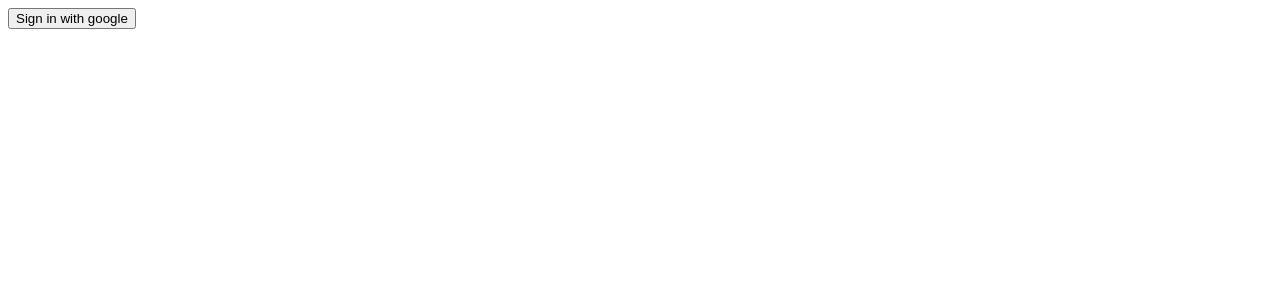
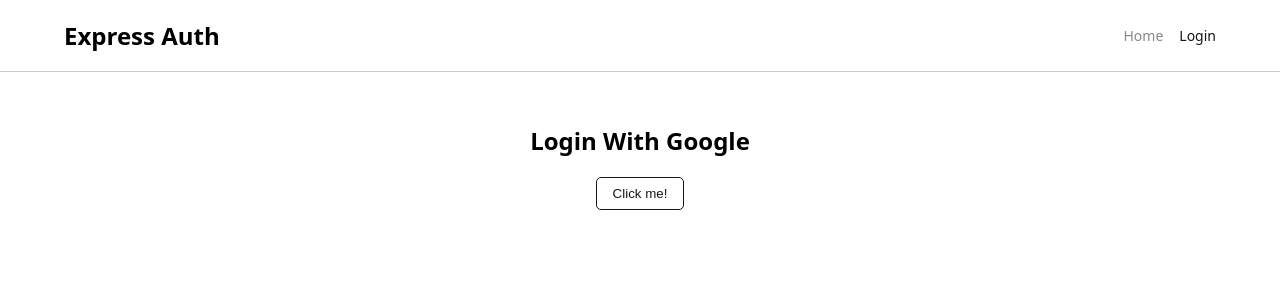
Before and after one commit to YuriiBroslavskyi/Broslavskyi.University.Online-Gaming-Tournament-Platform, a React (Create React App) app in the folder client/: page /login in a window 1280 px wide. Shown: the top 300 px of the page. Built offline with nearby package versions, Linux system fonts and the light colour scheme; no server answers.

Commit message:
add several routes to client app; add styles

```diff
--- a/client/package.json
+++ b/client/package.json
@@ -9,6 +9,7 @@
     "axios": "^1.6.7",
     "react": "^18.2.0",
     "react-dom": "^18.2.0",
+    "react-router-dom": "^6.22.3",
     "react-scripts": "5.0.1",
     "web-vitals": "^2.1.4"
   },
--- a/client/src/app/App.js
+++ /dev/null
@@ -1,36 +0,0 @@
-import { useEffect, useState } from 'react';
-import axios from 'axios';
-
-function App() {
-    const [isLoggedIn, setIsLoggedIn] = useState(false);
-
-    const handleGoogleAuth = async () => {
-        window.open('http://localhost:3001/auth/google', '_self');
-    };
-
-    useEffect(() => {
-        if (!isLoggedIn)
-            axios
-                .get('http://localhost:3001/auth/account', {
-                    withCredentials: true,
-                })
-                .then((res) => {
-                    if (res?.data) console.log(res.data);
-                    setIsLoggedIn(true);
-                })
-                .catch((e) => {
-                    console.log(e);
-                });
-        else return;
-    }, [isLoggedIn]);
-
-    return (
-        <main>
-            <button onClick={() => handleGoogleAuth().then()}>
-                Sign in with google
-            </button>
-        </main>
-    );
-}
-
-export default App;
--- /dev/null
+++ b/client/src/app/App.jsx
@@ -0,0 +1,15 @@
+import { Outlet } from 'react-router-dom';
+import { Header } from '../components/Header';
+
+function App() {
+    return (
+        <>
+            <Header />
+            <main>
+                <Outlet />
+            </main>
+        </>
+    );
+}
+
+export default App;
--- /dev/null
+++ b/client/src/components/Header.jsx
@@ -0,0 +1,32 @@
+import React from 'react';
+import { NavLink } from 'react-router-dom';
+
+export const Header = () => {
+    return (
+        <header className='navbar'>
+            <h1 className='navbar__logo'>Express Auth</h1>
+            <nav className='navbar__menu'>
+                <NavLink
+                    to='/'
+                    className={({ isActive }) =>
+                        isActive
+                            ? 'navbar__link navbar__link--active'
+                            : 'navbar__link'
+                    }
+                >
+                    Home
+                </NavLink>
+                <NavLink
+                    to='/login'
+                    className={({ isActive }) =>
+                        isActive
+                            ? 'navbar__link navbar__link--active'
+                            : 'navbar__link'
+                    }
+                >
+                    Login
+                </NavLink>
+            </nav>
+        </header>
+    );
+};
--- /dev/null
+++ b/client/src/css/main.css
@@ -0,0 +1,101 @@
+*,
+*::before,
+*::after {
+    box-sizing: border-box;
+}
+
+body {
+    font-family: system-ui, sans-serif;
+    margin: 0;
+}
+
+main {
+    padding: 2.5% 10%;
+}
+
+header {
+    padding: 1.5% 5%;
+}
+
+a {
+    text-decoration: none;
+}
+
+.navbar {
+    display: flex;
+    justify-content: space-between;
+    align-items: center;
+    border-block-end: 1px solid #ccc;
+}
+
+.navbar__logo {
+    font-size: 1.5rem;
+    margin: 0;
+}
+
+.navbar__menu {
+    display: flex;
+    gap: 1rem;
+}
+
+.navbar__link {
+    font-size: 0.875rem;
+    color: #888;
+    transition: all 250ms;
+}
+
+.navbar__link:hover,
+.navbar__link--active {
+    color: #161616;
+}
+
+.profile {
+    inline-size: max-content;
+    padding: 1.5rem 1rem;
+    margin: 0 auto;
+    border: 1px solid #ccc;
+    border-radius: 5px;
+    box-shadow: 0px 0px 30px rgba(0, 0, 0, 0.05);
+    text-align: center;
+}
+
+.profile__picture {
+    display: block;
+    inline-size: 64px;
+    aspect-ratio: 1;
+    object-fit: cover;
+    border-radius: 50%;
+    border: 1px solid #ccc;
+    margin: 0 auto;
+}
+
+.profile__name {
+    font-size: 1.125rem;
+    font-weight: 600;
+}
+
+.profile__email {
+    color: cornflowerblue;
+    font-size: 0.875rem;
+    font-weight: 300;
+}
+
+.login {
+    margin: 0 auto;
+    text-align: center;
+}
+
+.login__btn {
+    padding: 0.5rem 1rem;
+    border: 1px solid #161616;
+    border-radius: 5px;
+    color: #161616;
+    background: transparent;
+    cursor: pointer;
+    transition: all 250ms;
+}
+
+.login__btn:hover {
+    color: #888;
+    border-color: #ccc;
+}
--- a/client/src/index.js
+++ b/client/src/index.js
@@ -1,11 +1,11 @@
 import React from 'react';
 import ReactDOM from 'react-dom/client';
-
-import App from './app/App';
+import { Router } from './router';
+import './css/main.css';
 
 const root = ReactDOM.createRoot(document.getElementById('root'));
 root.render(
     <React.StrictMode>
-        <App />
+        <Router />
     </React.StrictMode>
 );
--- /dev/null
+++ b/client/src/pages/Home.jsx
@@ -0,0 +1,45 @@
+import { useState, useEffect } from 'react';
+import axios from 'axios';
+
+export const Home = () => {
+    const [user, setUser] = useState(null);
+
+    useEffect(() => {
+        if (user === null)
+            axios
+                .get('http://localhost:3001/auth/account', {
+                    withCredentials: true,
+                })
+                .then((res) => {
+                    if (res?.data) {
+                        setUser(res.data);
+                    }
+                })
+                .catch((e) => {
+                    console.log(e);
+                });
+        else return;
+    }, [user]);
+
+    if (user) {
+        return (
+            <article className='profile'>
+                <img
+                    src={user?.picture}
+                    alt='Unable to load profile photo'
+                    className='profile__picture'
+                />
+                <h2 className='profile__name'>{user.displayName}</h2>
+                <a href={'mailto:' + user.email} className='profile__email'>
+                    {user.email}
+                </a>
+            </article>
+        );
+    }
+
+    return (
+        <section>
+            <h2>There are no profile information to display...</h2>
+        </section>
+    );
+};
--- /dev/null
+++ b/client/src/pages/Login.jsx
@@ -0,0 +1,16 @@
+import React from 'react';
+
+export const Login = () => {
+    const handleGoogleAuth = async () => {
+        window.open('http://localhost:3001/auth/google', '_self');
+    };
+
+    return (
+        <section className='login'>
+            <h2>Login With Google</h2>
+            <button onClick={handleGoogleAuth} className='login__btn'>
+                Click me!
+            </button>
+        </section>
+    );
+};
--- /dev/null
+++ b/client/src/router.js
@@ -0,0 +1,18 @@
+import React from 'react';
+import { BrowserRouter, Route, Routes } from 'react-router-dom';
+import App from './app/App';
+import { Login } from './pages/Login';
+import { Home } from './pages/Home';
+
+export const Router = () => {
+    return (
+        <BrowserRouter>
+            <Routes>
+                <Route path='/' element={<App />}>
+                    <Route index element={<Home />} />
+                    <Route path='login/' element={<Login />} />
+                </Route>
+            </Routes>
+        </BrowserRouter>
+    );
+};
```
Also changed, not shown: 1 other file (tests, documents, lock files or other folders).
